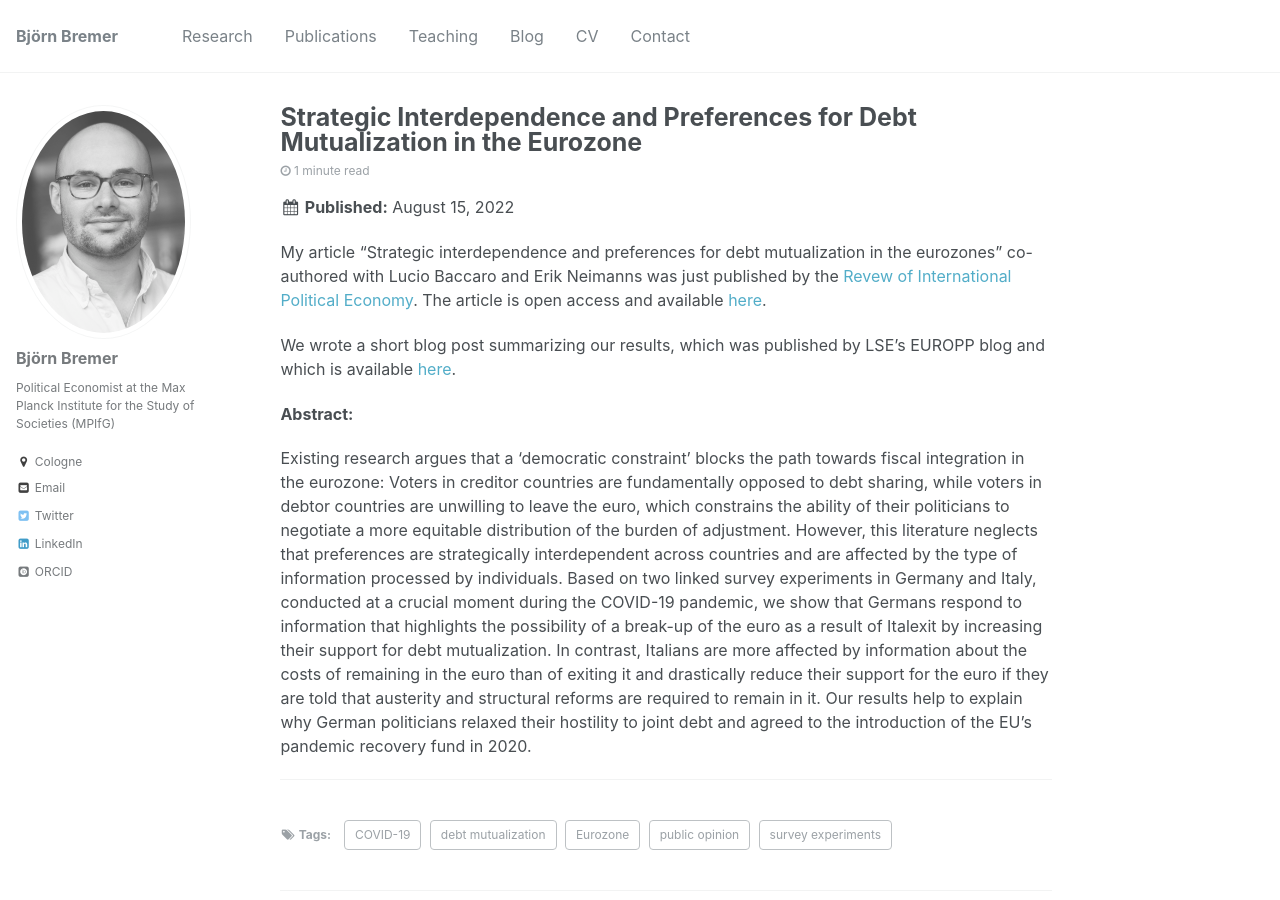
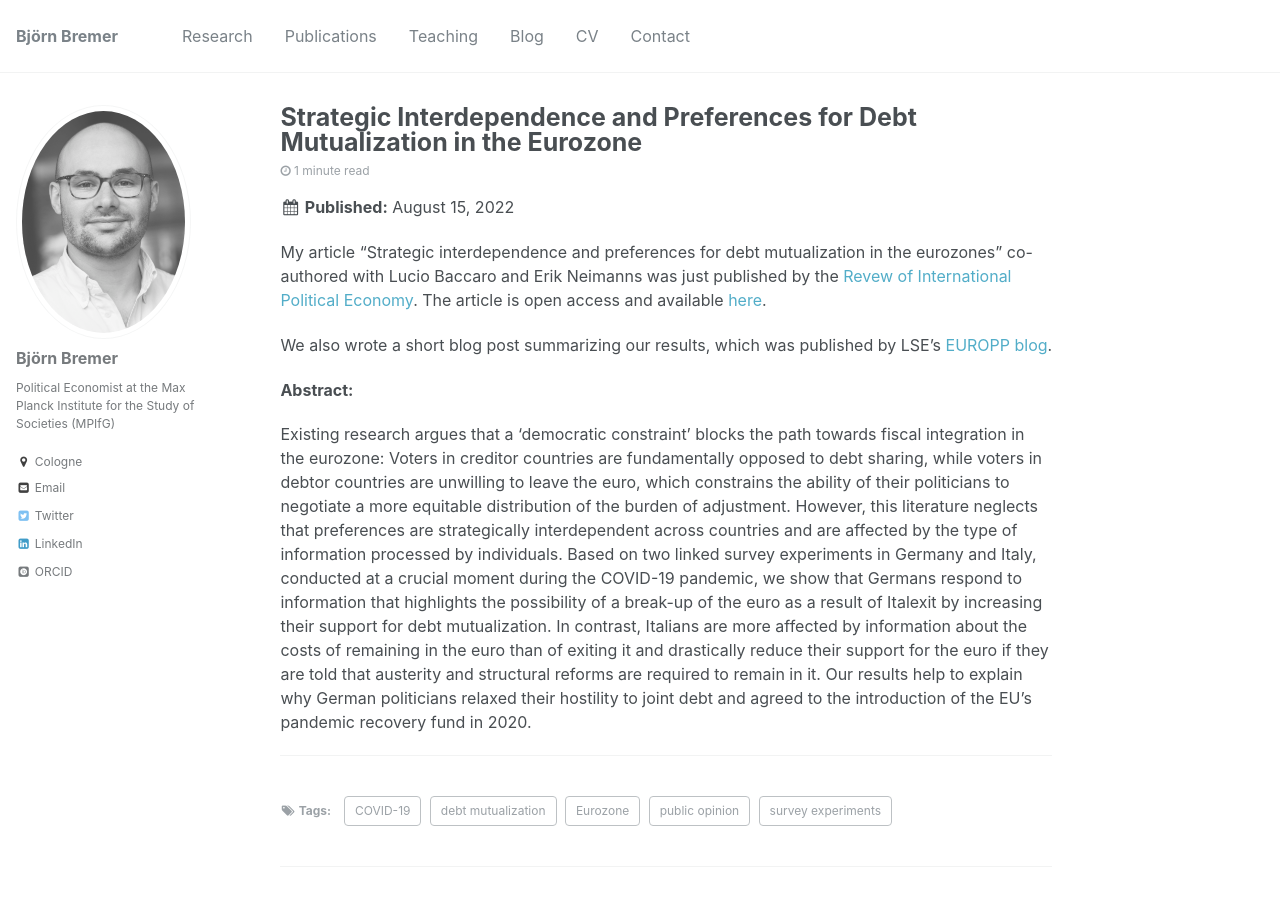
Before and after one commit to bjoernbremer/bjoernbremer.github.io, a Jekyll site: the page built from _posts/2022-08-15-strategic-interdependendence-preferences-debt-mutualization.md, in a window 1280 px wide and 900 px high. Built offline with Jekyll 4.4.1, drawn with Linux system fonts in a browser that asks for light colours; some web fonts are replaced.

Commit message:
Update 2022-08-15-strategic-interdependendence-preferences-debt-mutualization.md

```diff
--- a/_posts/2022-08-15-strategic-interdependendence-preferences-debt-mutualization.md
+++ b/_posts/2022-08-15-strategic-interdependendence-preferences-debt-mutualization.md
@@ -13,7 +13,7 @@ tags:
 
 My article "Strategic interdependence and preferences for debt mutualization in the eurozones" co-authored with Lucio Baccaro and Erik Neimanns was just published by the [Revew of International Political Economy](https://www.tandfonline.com/journals/rrip20). The article is open access and available [here](https://doi.org/10.1080/09692290.2022.2107043).
 
-We wrote a short blog post summarizing our results, which was published by LSE's EUROPP blog and which is available [here](https://blogs.lse.ac.uk/europpblog/2022/08/17/threats-and-solidarity-in-the-eurozone-how-italian-and-german-citizens-respond-to-information-about-italexit/).
+We also wrote a short blog post summarizing our results, which was published by LSE's [EUROPP blog](https://blogs.lse.ac.uk/europpblog/2022/08/17/threats-and-solidarity-in-the-eurozone-how-italian-and-german-citizens-respond-to-information-about-italexit/).
 
 **Abstract:**
 
```
